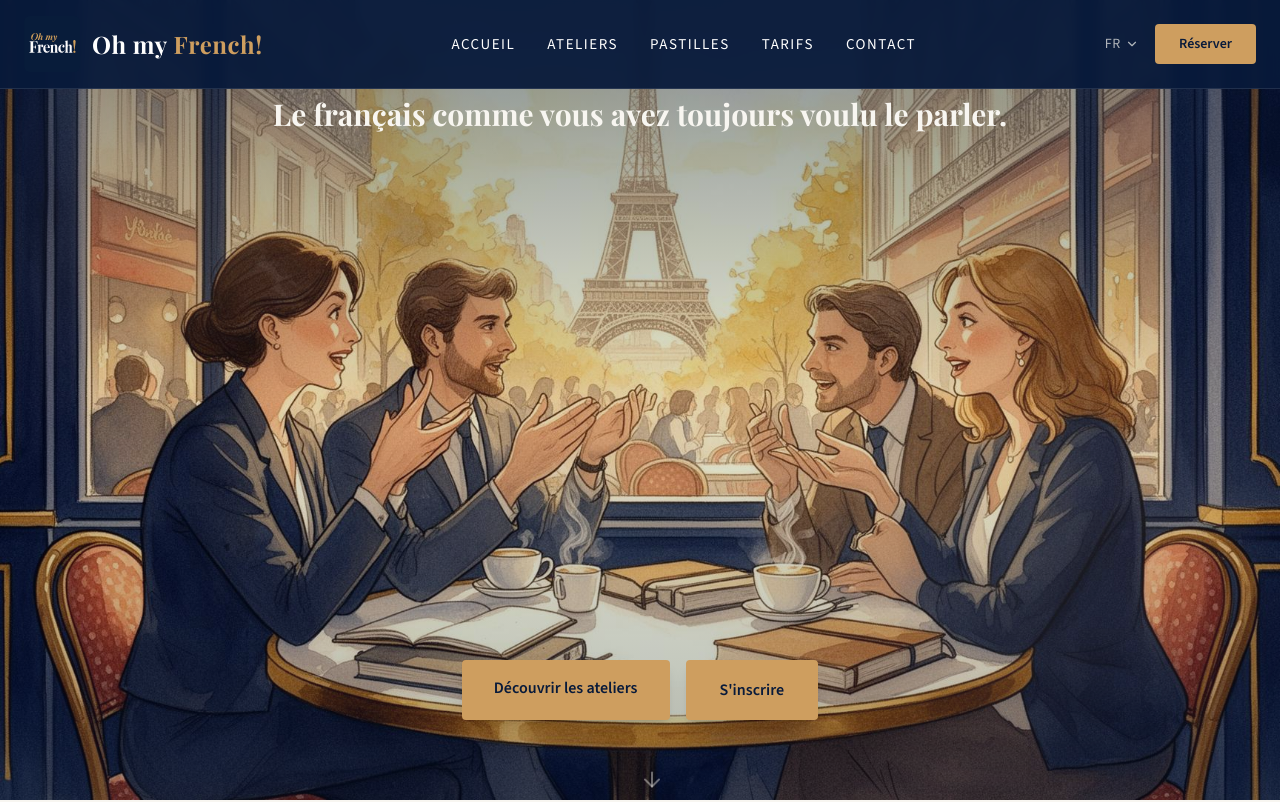
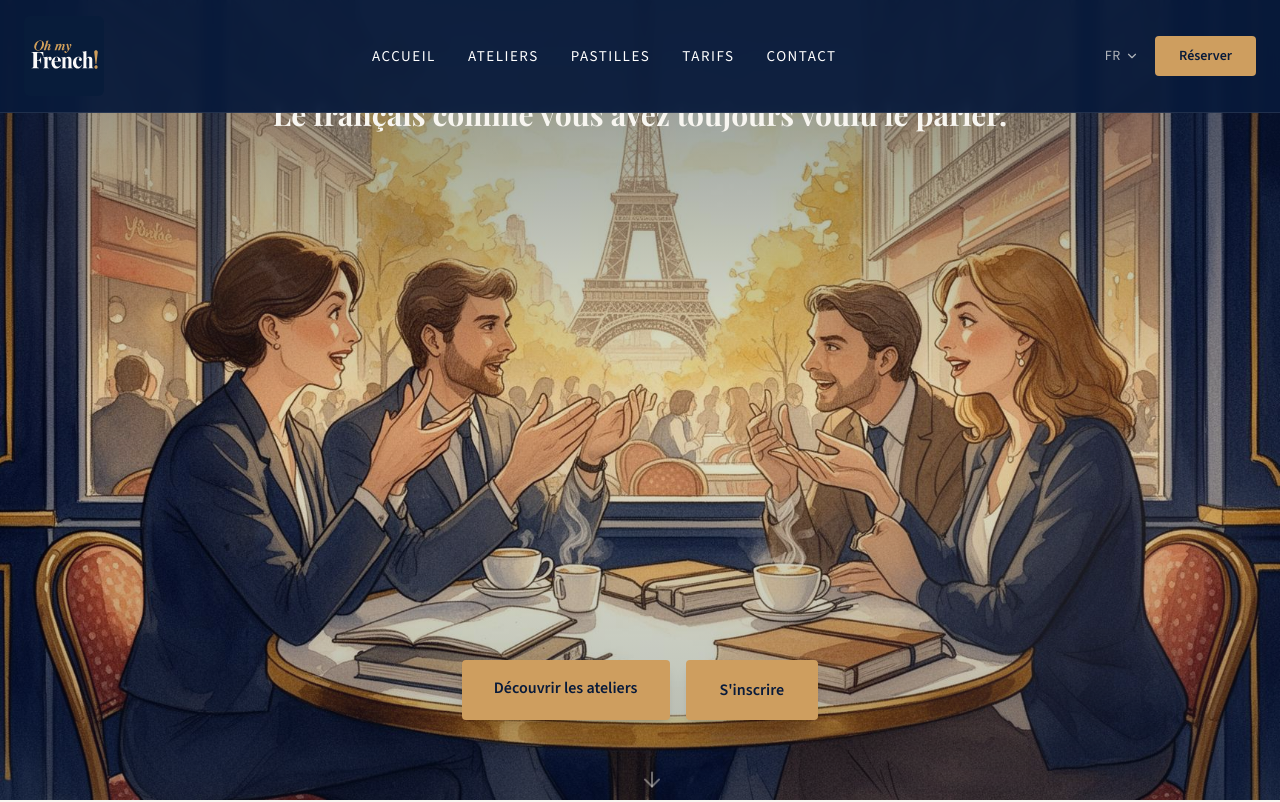
Before and after one commit to Cristin-A/oh-my-...-french, a React (Vite) app: page / in a window 1280 px wide. Shown: the top 802 px of the page. Built offline with nearby package versions, Linux system fonts and the light colour scheme; the HTML template or start-up script is replaced by a standard one; a web font is replaced by a local one.

Commit message:
Changes
Co-authored-by: Cristin-A <92295059+Cristin-A@users.noreply.github.com>

```diff
--- a/src/components/Footer.tsx
+++ b/src/components/Footer.tsx
@@ -7,11 +7,8 @@ const Footer = () => {
     <footer className="bg-primary py-16">
       <div className="container mx-auto px-6">
         <div className="max-w-2xl mx-auto text-center">
-          <div className="flex items-center justify-center gap-3 mb-4">
-            <img src={logo} alt="Oh my French!" className="h-12 w-12 rounded-md" />
-            <h3 className="font-display text-2xl font-bold text-primary-foreground">
-              Oh my <span className="text-gold">French!</span>
-            </h3>
+          <div className="flex items-center justify-center mb-4">
+            <img src={logo} alt="Oh my French!" className="h-20 w-20 md:h-24 md:w-24 rounded-md" />
           </div>
 
           <ul className="flex flex-col sm:flex-row items-center justify-center gap-4 sm:gap-8 mb-10">
--- a/src/components/Navbar.tsx
+++ b/src/components/Navbar.tsx
@@ -26,15 +26,12 @@ const Navbar = () => {
       className="fixed top-0 left-0 right-0 z-50 bg-primary/95 backdrop-blur-sm border-b border-primary-foreground/10"
     >
       <div className="container mx-auto px-6 py-4 flex items-center justify-between">
-        <a href="#accueil" className="flex items-center gap-3">
+        <a href="#accueil" className="flex items-center" aria-label="Oh my French!">
           <img
             src={logo}
             alt="Oh my French!"
-            className="h-12 w-12 md:h-14 md:w-14 rounded-md"
+            className="h-16 w-16 md:h-20 md:w-20 rounded-md"
           />
-          <span className="font-display text-2xl font-bold tracking-wide text-white">
-            Oh my <span className="text-gold">French!</span>
-          </span>
         </a>
 
         {/* Desktop */}
```
